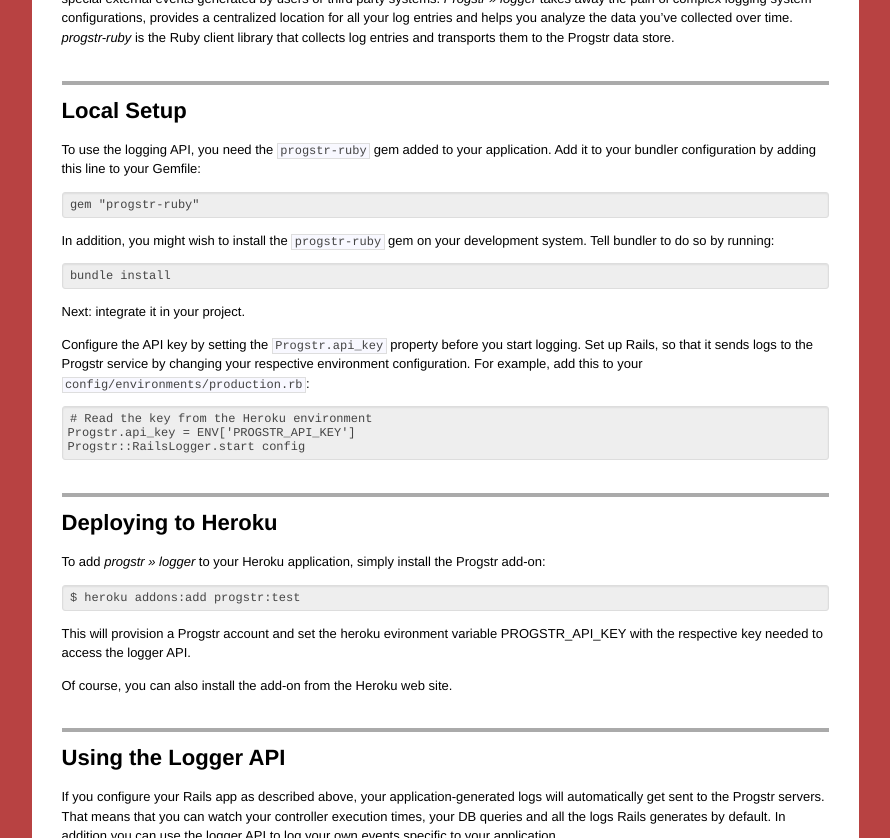
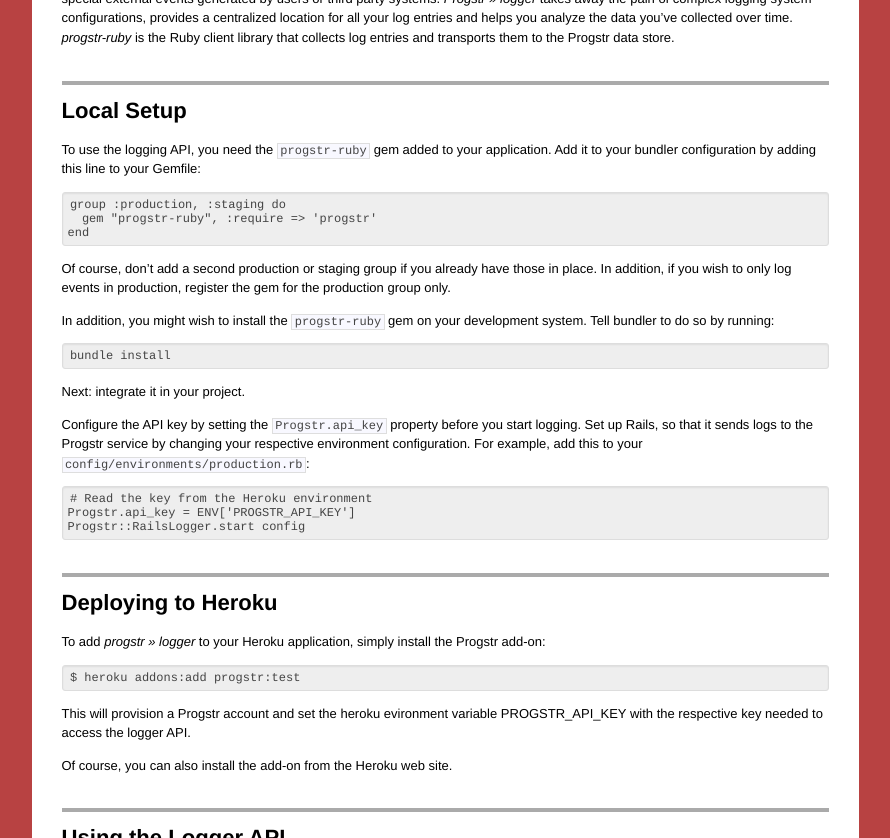
Before and after one commit to progstr/progstr.github.com, a Jekyll site: the page built from index.md, in a window 1280 px wide and 900 px high, scrolled down 325 px, cut to the strip 62-900 px from the top of the window. Shown: the whole strip, without its empty margins (195-1085 px from the left). Built offline with Jekyll 4.4.1, drawn with Linux system fonts in a browser that asks for light colours.

Commit message:
Instructing people to autorequire the progstr library from their Gemfile.

```diff
--- a/index.md
+++ b/index.md
@@ -15,9 +15,14 @@ Table of Contents
 
 # Local Setup
 
+
 To use the logging API, you need the `progstr-ruby` gem added to your application. Add it to your bundler configuration by adding this line to your Gemfile:
 
-    gem "progstr-ruby"
+    group :production, :staging do
+      gem "progstr-ruby", :require => 'progstr'
+    end
+
+Of course, don't add a second production or staging group if you already have those in place. In addition, if you wish to only log events in production, register the gem for the production group only.
 
 In addition, you might wish to install the `progstr-ruby` gem on your development system. Tell bundler to do so by running:
 
```
Also changed, not shown: _posts/2011-08-30-heroku.md (+5 -1 lines).
